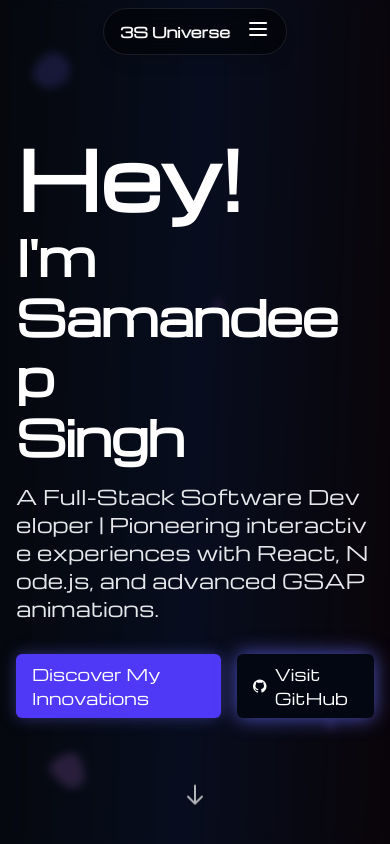
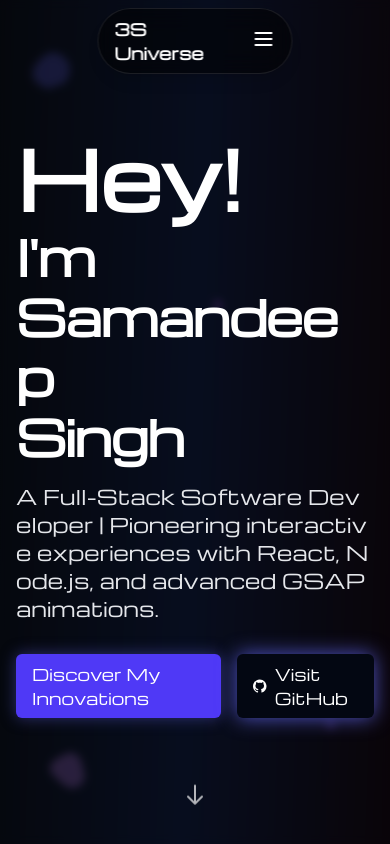
Before and after one commit to samandeep007/vite-project, a React (Vite) app: page / in a window 390 px wide. Shown: the top 844 px of the page. Built offline with nearby package versions, Linux system fonts and the light colour scheme.

Commit message:
make logo bigger

```diff
--- a/src/components/Navbar.jsx
+++ b/src/components/Navbar.jsx
@@ -22,7 +22,7 @@ const Navbar = () => {
     <nav ref={navRef} className="fixed top-2 md:top-4 left-1/2 transform -translate-x-1/2 z-50">
       <div className="bg-black/50 backdrop-blur-md rounded-full py-2 px-4 md:py-6 md:px-6 flex items-center justify-center shadow-lg border border-white/10">
         {/* Logo */}
-        <div id="logo" className="text-sm md:text-xl font-bold text-white mr-4 md:mr-6">3S Universe</div>
+        <div id="logo" className="text-md md:text-xl font-bold text-white mr-4 md:mr-6">3S Universe</div>
 
         {/* Desktop Links */}
         <ul className="hidden links md:flex space-x-6">
```
